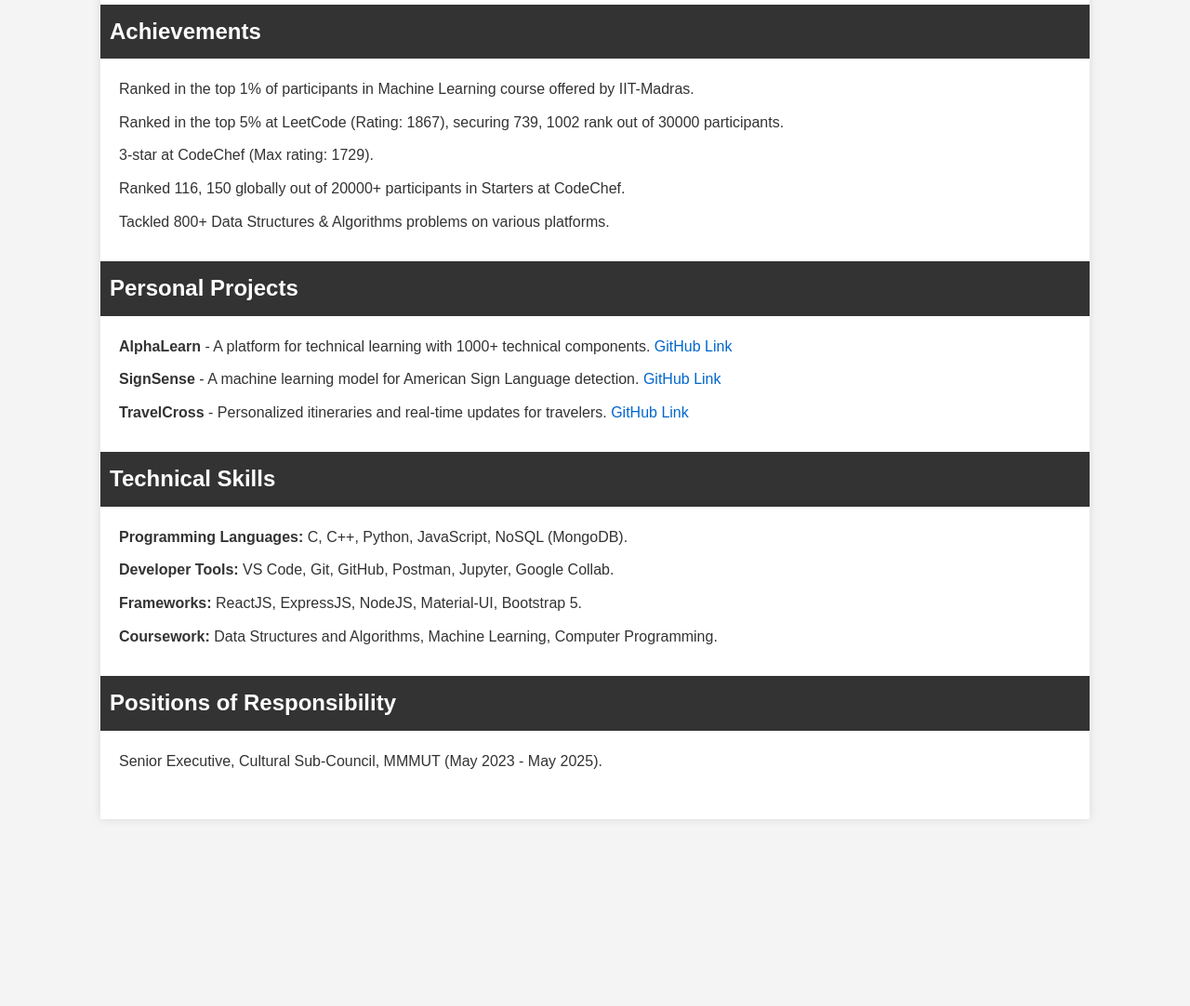
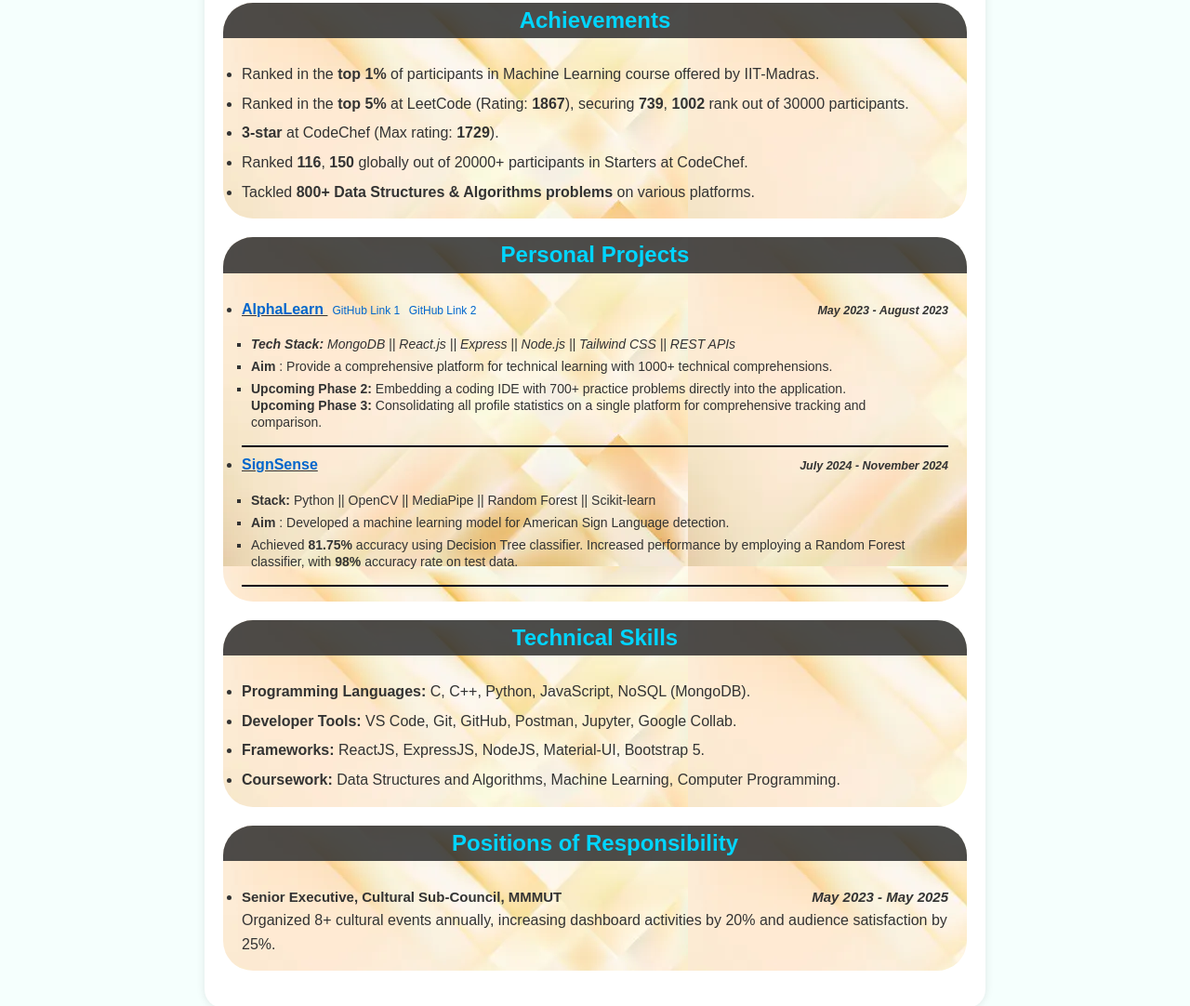
Before and after one commit to PRITISH-TOMAR/Resume, a plain HTML site: page index.html in a window 1280 px wide. Shown: the part 496-1578 px from the top of the page at 93% size. Before the commit the page ends 1397 px from the top, so only its background shows below. Drawn offline with Linux system fonts and the light colour scheme.

Commit message:
FInal Commit

```diff
--- a/index.html
+++ b/index.html
@@ -40,9 +40,9 @@
         </div>
 
 
-        <div class="section ">
+        <div class="section section-bottoms">
             <h2>Education</h2>
-            <ul>
+            <ul style="list-style-type: disc;">
                 <div class="edu">
                     <div class="edu-left">
 
@@ -79,31 +79,113 @@
 
         </div>
 
-        <div class="section">
+        <div class="section section-bottoms">
             <h2>Achievements</h2>
             <ul>
-                <li>Ranked in the top 1% of participants in Machine Learning course offered by IIT-Madras.</li>
-                <li>Ranked in the top 5% at LeetCode (Rating: 1867), securing 739, 1002 rank out of 30000 participants.
+                <li>Ranked in the <b>top 1% </b>of participants in Machine Learning course offered by IIT-Madras.</li>
+                <li>Ranked in the <b>top 5% </b> at LeetCode (Rating: <b>1867</b>), securing <b>739</b>, <b>1002</b>
+                    rank out of 30000 participants.
                 </li>
-                <li>3-star at CodeChef (Max rating: 1729).</li>
-                <li>Ranked 116, 150 globally out of 20000+ participants in Starters at CodeChef.</li>
-                <li>Tackled 800+ Data Structures & Algorithms problems on various platforms.</li>
+                <li><b>3-star</b> at CodeChef (Max rating: <b>1729</b>).</li>
+                <li>Ranked <b>116</b>, <b>150</b> globally out of 20000+ participants in Starters at CodeChef.</li>
+                <li>Tackled <b>800+ Data Structures & Algorithms problems </b> on various platforms.</li>
             </ul>
         </div>
 
-        <div class="section">
+        <div class="section section-bottoms">
             <h2>Personal Projects</h2>
             <ul>
-                <li><span>AlphaLearn</span> - A platform for technical learning with 1000+ technical components. <a
-                        href="https://github.com" target="_blank">GitHub Link</a></li>
-                <li><span>SignSense</span> - A machine learning model for American Sign Language detection. <a
-                        href="https://github.com" target="_blank">GitHub Link</a></li>
-                <li><span>TravelCross</span> - Personalized itineraries and real-time updates for travelers. <a
-                        href="https://github.com" target="_blank">GitHub Link</a></li>
+
+                <li class="project-cap">
+                    <div class="pro">
+
+                        <div class="pro-left">
+                            <span><u> <a href="https://alphalearn-dev.netlify.app/">AlphaLearn </a></u></span>
+                            <a style = "font-size: 12px; margin-left:5px" href="https://github.com/PRITISH-TOMAR/Dev-one" target="_blank">GitHub Link 1</a>
+                            <a style = "font-size: 12px; margin-left:5px" href="https://github.com/PRITISH-TOMAR/Dev-back" target="_blank">GitHub Link 2</a>
+                        </div>
+                        <div class="pro-right">
+                            <span>
+                                <i> May 2023 - August 2023</i>
+                            </span>
+
+
+                        </div>
+                    </div>
+
+                    <div class="pro-details">
+                        <ul style="list-style:square;">
+
+                            <li> <i> <b> Tech Stack: </b> MongoDB || React.js || Express || Node.js || Tailwind CSS ||
+                                    REST APIs </i>
+
+
+
+                            <li> <b>Aim</b> : Provide a comprehensive platform for technical learning with 1000+
+                                technical comprehensions.
+
+                            <li><b>Upcoming Phase 2:</b> Embedding a coding IDE with 700+ practice problems directly
+                                into the
+                                application.
+                                <br>
+                                <b>Upcoming Phase 3:</b> Consolidating all profile statistics on a single platform for
+                                comprehensive tracking and comparison.
+                            </li>
+                </li>
             </ul>
         </div>
 
-        <div class="section">
+        </li>
+
+
+        <!-- /////////////// -->
+
+
+
+
+
+
+        <li class="project-cap">
+            <div class="pro">
+
+                <div class="pro-left">
+                    <span><u> <a href="#">SignSense </a></u></span>
+                </div>
+                <div class="pro-right">
+                    <span>
+                        <i> July 2024 - November 2024</i>
+                    </span>
+
+
+                </div>
+            </div>
+
+            <div class="pro-details">
+                <ul style="list-style:square;">
+
+                    <li> <i></i> <b> Stack: </b> Python || OpenCV || MediaPipe || Random Forest || Scikit-learn </i>
+
+
+
+                    <li> <b>Aim</b> : Developed a machine learning model for American Sign Language detection.
+
+                    <li> Achieved <b>81.75% </b>accuracy using Decision Tree classifier. Increased performance by
+                        employing a Random Forest classifier, with <b>98%</b>
+                        accuracy rate on test data.
+                    </li>
+
+
+        </li>
+        </ul>
+    </div>
+
+    </li>
+
+
+    </ul>
+    </div>
+
+    <div class="section section-bottoms">
         <h2>Technical Skills</h2>
         <ul>
             <li><span>Programming Languages:</span> C, C++, Python, JavaScript, NoSQL (MongoDB).</li>
@@ -114,11 +196,27 @@
         </ul>
     </div>
 
-        <div class="section">
+    <div class="section section-bottoms">
         <h2>Positions of Responsibility</h2>
         <ul>
-                <li>Senior Executive, Cultural Sub-Council, MMMUT (May 2023 - May 2025).</li>
+            <li>
+                <div class="por-head">
+
+                    <span>
+                        Senior Executive, Cultural Sub-Council, MMMUT
+                    </span>
+                    <span> <i>May 2023 - May 2025</i></span>
+
+                </div>
+
+
+                <p >
+                    Organized 8+ cultural events annually, increasing dashboard activities by 20% and audience satisfaction by
+                    25%.
+
+                </p>
             </ul>
+
     </div>
     </div>
 </body>
--- a/style.css
+++ b/style.css
@@ -2,25 +2,27 @@
     font-family: Arial, sans-serif;
     margin: 0;
     padding: 0;
-    background-color: #f4f4f4;
+    background-color: #01ffcc0a;
     color: #333;
     line-height: 1.6;
+    user-select: none;
 }
-*{
+
+* {
     padding: 0;
     margin: 0;
+    /* line-height: 25px; */
 }
 
-ul{
-    list-style-type:disc;
-}
 
 .container {
     width: 80%;
     margin: 20px auto;
-    background: #fff;
+    background: white;
     padding: 20px;
     box-shadow: 0 0 10px rgba(0, 0, 0, 0.1);
+    max-width: 800px;
+    border-radius: 20px;
 }
 
 .header {
@@ -28,10 +30,10 @@
     align-items: center;
     flex-wrap: wrap;
     justify-content: space-between;
-    border-bottom: 2px solid #333;
+    /* border-bottom: 2px solid #333; */
     padding-bottom: 10px;
 
-    border: 1px solid red;
+    /* border: 1px solid red; */
     background-image: url('./img-header.webp');
 
     border-radius: 2rem;
@@ -39,15 +41,15 @@
 }
 
 
-.head-left
-{
+.head-left {
     text-align: center;
 }
-.head-right
-{
+
+.head-right {
     text-align: end;
 
 }
+
 .header .photo {
     width: 150px;
     height: 150px;
@@ -70,9 +72,15 @@
     margin: 5px 0;
 }
 
+.section-bottoms {
+    background-image: url('./img-header.webp');
+    border-radius: 2rem;
+    /* padding: 5px; */
+    overflow: hidden;
+    padding-top: 0;
+}
 
-.edu
-{
+.edu {
     /* border: 1px solid red; */
     margin-bottom: 17px;
     display: flex;
@@ -83,30 +91,70 @@
     font-weight: 100;
 }
 
-.edu-right p{
+.edu-right p {
     font-size: 14px;
+}
+
+
+.pro {
+    display: flex;
+    justify-content: space-between;
+    flex-wrap: wrap;
+}
+.project-cap{
+    /* border: 2px solid rgb(2, 2, 27); */
+    border-bottom: 2px solid rgb(2, 2, 27);
+
+
+}
+
+
+.pro-details{
+    font-size: 14px;
+    line-height: 18px;
+}
+.pro-right i{
+    font-size: 12.5px;
+    font-weight: 600;
+}
+
+
+.por-head{
+    display: flex;
+    font-size: 15px;
+    font-weight: bold;
+
+    justify-content: space-between;
 }
 .section {
     margin: 20px 0;
+    padding: 0 10px;
     display: flex;
     flex-direction: column;
 }
 
 .section h2 {
-    background-color: #333;
+    background-color: #333333de;
     color: #fff;
-    padding: 10px;
-    margin: 0 -20px;
+    color: rgb(0, 213, 255);
+    /* padding: 10px; */
+    margin: 0 -10px;
     margin-bottom: 10px;
+    text-align: center;
 }
 
+
+
 .section ul {
-    list-style: none;
-    padding: 0;
+    list-style: disc;
+    padding: 10px;
+
+
+
 }
 
 .section ul li {
-    margin: 10px 0;
+    margin: 6px 0;
 }
 
 .section ul li span {
@@ -122,20 +170,20 @@
     text-decoration: underline;
 }
 
-@media screen and (max-width: 600px)
-{
+@media screen and (max-width: 600px) {
     .header {
 
         justify-content: center;
 
     }
 
-    .head{
+    .head {
         width: 70%;
+        /* border: 1px solid green; */
+
     }
 
-    .head-right
-    {
+    .head-right {
         text-align: start;
         /* border: 2px solid blue; */
     }
```
Lines whose indentation alone changed are shown as unchanged.
